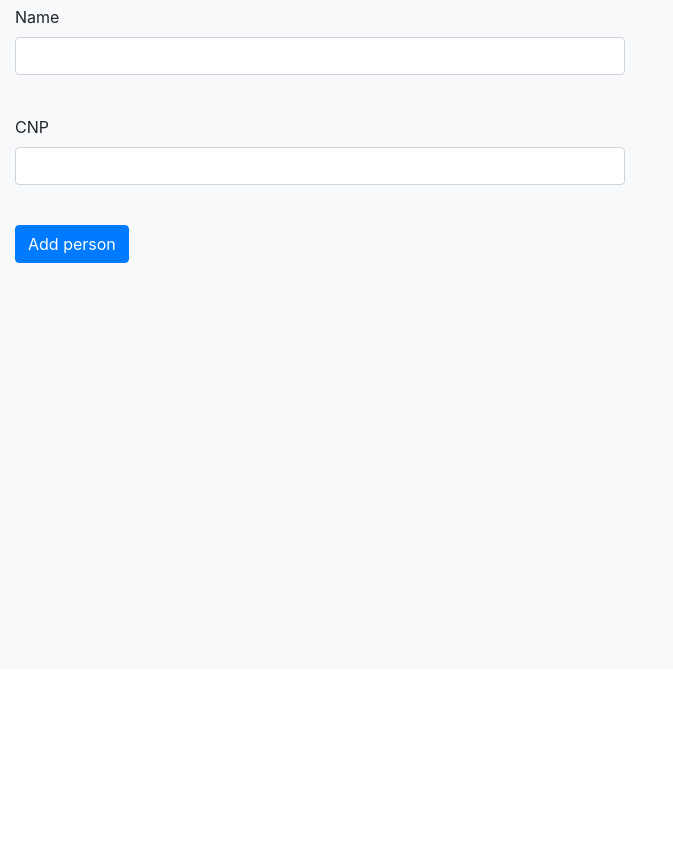
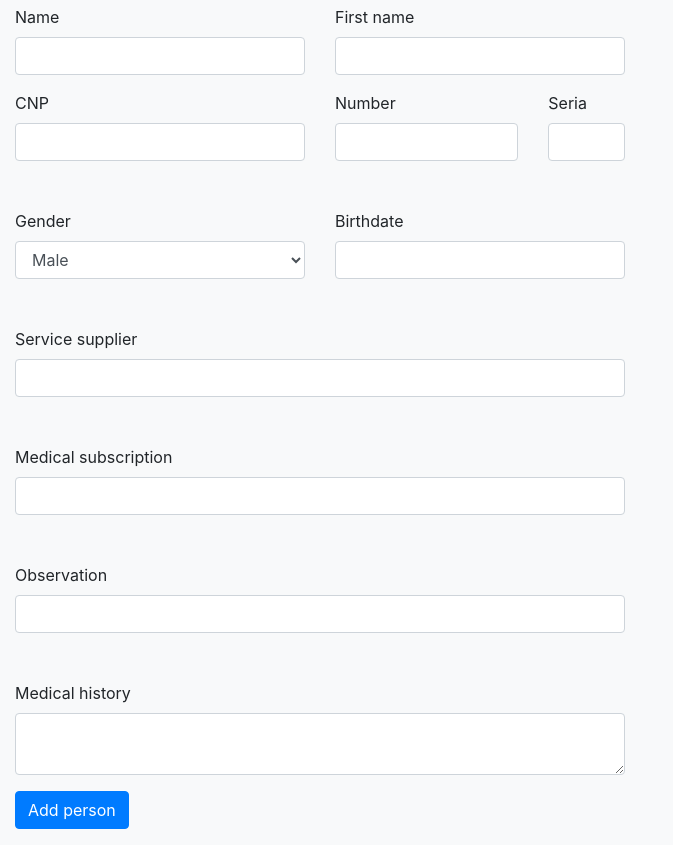
Before and after one commit to IoanaCiripan/Flask-App, a Flask app: page /person/add in a window 1280 px wide. Shown: the part 131-976 px from the top of the page, without its empty margins (0-673 px from the left). Before the commit the page ends 394 px from the top, so only its background shows below. Run offline with Flask 2, Linux system fonts and the light colour scheme; data that the repository does not hold is empty; some libraries are stand-ins or nearby versions.

Commit message:
Finish list of people system

```diff
--- a/List/app/collection.py
+++ b/List/app/collection.py
@@ -7,9 +7,10 @@ class Collection():
 		self.table = database[index]
 		self.new_element_added = False
 
-	def add(self, name, description):
-		element = self.format_element(name, description)
+	def add(self, **dictionary):
+		element = self.format_element(**dictionary)
 		result = database[self.index].insert_one(element)
+		self.new_element_added = True
 		return result.inserted_id
 
 	def delete_by_id(self, id):
@@ -17,12 +18,9 @@ class Collection():
 
 		return 1 == result.deleted_count
 
-	def format_element(self, name, description):
-		element = {
-			"name": name,
-			"description": description
-		}
-		return element
+	def get_first(self):
+		result = database[self.index].find_one()
+		return result
 
 	def get_list(self):
 		result = database[self.index].find()
@@ -32,9 +30,13 @@ class Collection():
 		result = database[self.index].find_one({"_id": ObjectId(id)})
 		return result
 
-	def update(self, id, name, description):
+	def format_element (self, **dictionary):
+		return dictionary
+
+	def update(self, id, **dictionary):
+		element = self.format_element(**dictionary)
 		result = database[self.index].update_one(
 			{ "_id": ObjectId(id)},
-			{ "$set": self.format_element(name, description)}
+			{ "$set": self.format_element(element)}
 		)
 		return 1 == result.modified_count
--- a/List/app/forms.py
+++ b/List/app/forms.py
@@ -1,15 +1,11 @@
 from flask_wtf import FlaskForm
+from wtforms.fields.html5 import DateTimeField
+from wtforms import SelectField
 from wtforms import StringField
 from wtforms import TextAreaField
 from wtforms import SubmitField
-from wtforms.validators import DataRequired
-from wtforms.validators import Length
+from .validators import *
 
-name_min_len = 1
-name_max_len = 20
-
-description_min_len = 5
-description_max_len = 200
 
 class PersonForm(FlaskForm):
     name = StringField(
@@ -34,7 +30,7 @@ class PersonForm(FlaskForm):
         "CNP",
         validators = [
             DataRequired(),
-            Length(min = name_min_len, max = name_max_len)
+            validate_cnp
         ],
         render_kw = {"class": "form-control"}
     )
@@ -43,7 +39,7 @@ class PersonForm(FlaskForm):
         "Number",
         validators = [
             DataRequired(),
-            Length(min = name_min_len, max = name_max_len)
+            validate_ci_number
         ],
         render_kw = {"class": "form-control"}
     )
@@ -52,7 +48,7 @@ class PersonForm(FlaskForm):
         "Seria",
         validators = [
             DataRequired(),
-            Length(min = name_min_len, max = name_max_len)
+            validate_ci_seria
         ],
         render_kw = {"class": "form-control"}
     )
@@ -60,17 +56,16 @@ class PersonForm(FlaskForm):
     birthdate = StringField(
         "Birthdate",
         validators = [
-            DataRequired(),
-            Length(min = name_min_len, max = name_max_len)
+            DataRequired()
         ],
         render_kw = {"class": "form-control"}
     )
 
-    gender = StringField(
+    gender = SelectField(
         "Gender",
+        choices = genders,
         validators = [
-            DataRequired(),
-            Length(min = name_min_len, max = name_max_len)
+            DataRequired()
         ],
         render_kw = {"class": "form-control"}
     )
@@ -84,11 +79,10 @@ class PersonForm(FlaskForm):
         render_kw = {"class": "form-control"}
     )
 
-    medicalSubscription = StringField(
+    medical_subscription = StringField(
         "Medical subscription",
         validators = [
-            DataRequired(),
-            Length(min = name_min_len, max = name_max_len)
+            Length(max = name_max_len)
         ],
         render_kw = {"class": "form-control"}
     )
@@ -96,7 +90,6 @@ class PersonForm(FlaskForm):
     medical_history = TextAreaField(
         "Medical history",
         [
-            DataRequired(),
             Length(
                 min = description_min_len,
                 max = description_max_len
@@ -108,8 +101,7 @@ class PersonForm(FlaskForm):
     observation = StringField(
         "Observation",
         validators = [
-            DataRequired(),
-            Length(min = name_min_len, max = name_max_len)
+            Length(min = description_min_len, max = name_max_len)
         ],
         render_kw = {"class": "form-control"}
     )
@@ -120,7 +112,7 @@ class AddForm(PersonForm):
         render_kw = {"class": "btn btn-primary"}
     )
 
-class ViewForm(PersonForm):
+class UpdateForm(PersonForm):
     submit = SubmitField(
     	"Edit",
     	render_kw = {"class": "btn btn-primary"}
--- a/List/app/pages.py
+++ b/List/app/pages.py
@@ -12,5 +12,5 @@ page = {
 	"person_delete": "Delete person",
 	"person_update": "View person",
 	"person_first": "First person",
-	"person_list": "List people"
+	"person_list": "List of people"
 }
--- a/List/app/routes.py
+++ b/List/app/routes.py
@@ -19,22 +19,16 @@ def home():
 def person_update(id):
 	message = ""
 	alert = ""
-	form = ViewForm()
+	person = people.get_by_id(id)
+	form = UpdateForm()
 
 	if form.validate_on_submit():
-		element = people.update(
-			id,
-			form.name.data,
-			form.description.data
-		)
-		if element:
+		if person:
 			alert = "alert-success"
 			message = "Element with id {} was edited!".format(id)
+		people.update(id, **form.data)
 	else:
-		element = people.get_by_id(id)
-
-		form.name.data = element["name"]
-		form.description.data = element["description"]
+		form = UpdateForm(**person)
 
 	if people.new_element_added:
 		people.new_element_added = False
@@ -42,7 +36,7 @@ def person_update(id):
 		message = "Element with id {} was added from database!".format(id)
 
 	return render_template(
-		"person_update.html",
+		"/person/update.html",
 		project = project.copy(),
 		page = page["person_update"],
 		list = people.get_list(),
@@ -54,13 +48,8 @@ def person_update(id):
 
 @app.route("/person/first", methods = ["GET", "POST"])
 def person_first():
-	return render_template(
-		"/person/first.html",
-		project = project.copy(),
-		page = page["person_first"],
-		list = people.get_list(),
-		form = form
-	)
+	first_person = people.get_first()
+	return redirect("/person/update/{}".format(first_person["_id"]))
 
 @app.route("/person/list", methods = ["GET", "POST"])
 def person_list():
@@ -68,8 +57,7 @@ def person_list():
 		"/person/list.html",
 		project = project.copy(),
 		page = page["person_list"],
-		list = people.get_list(),
-		form = form
+		list = people.get_list()
 	)
 
 @app.route("/person/add", methods = ["GET", "POST"])
@@ -79,13 +67,9 @@ def person_add():
 		flash("Add request for element {}".format(
 			form.name.data
 		))
-		element = people.add(
-			form.name.data,
-			form.description.data
-		)
-		people.new_element_added = True
+		id = people.add(**form.data)
 
-		return redirect("/view/{}".format(element))
+		return redirect("/person/update/{}".format(id))
 
 	return render_template(
 		"/person/add.html",
--- a/List/app/templates/person/delete.html
+++ b/List/app/templates/person/delete.html
@@ -7,7 +7,7 @@
 	{% include "alert.html" %}
 </div>
 <div class = "col-sm-12 col-md-12 col-lg-6 col-xl-6">
-	{% include "table.html" %}
+	{% include "person/table.html" %}
 </div>
 
 {% endblock %}
--- a/List/app/templates/person/form.html
+++ b/List/app/templates/person/form.html
@@ -2,16 +2,86 @@
 
 {{ form.hidden_tag() }}
 <div class="form-group">
+    <div class = "row">
+        <div class = "col-6">
             {{ form.name.label }}<br>
-    {{ form.name }}<br>
+            {{ form.name }}
             {% for error in form.name.errors %}
             <span style="color: var(--red);">[{{ error }}]</span>
             {% endfor %}
         </div>
+        <div class = "col-6">
+            {{ form.first_name.label }}<br>
+            {{ form.first_name }}
+            {% for error in form.first_name.errors %}
+            <span style="color: var(--red);">[{{ error }}]</span>
+            {% endfor %}
+        </div>
+    </div>
+</div>
 <div class="form-group">
+    <div class = "row">
+        <div class = "col-6">
             {{ form.cnp.label }}<br>
-    {{ form.cnp }}<br>
+            {{ form.cnp }}
             {% for error in form.cnp.errors %}
+            <span style="color: var(--red);">[{{ error }}]</span>
+            {% endfor %}
+        </div>
+        <div class = "col-4">
+            {{ form.ci_number.label }}<br>
+            {{ form.ci_number }}
+            {% for error in form.ci_number.errors %}
+            <span style="color: var(--red);">[{{ error }}]</span>
+            {% endfor %}<br>
+        </div>
+        <div class = "col-2">
+            {{ form.ci_seria.label }}<br>
+            {{ form.ci_seria }}
+            {% for error in form.ci_seria.errors %}
+            <span style="color: var(--red);">[{{ error }}]</span>
+            {% endfor %}<br>
+        </div>
+    </div>
+    <br>
+    <div class = "row">
+        <div class = "col-6">
+            {{ form.gender.label }}<br>
+            {{ form.gender }}
+            {% for error in form.gender.errors %}
+            <span style="color: var(--red);">[{{ error }}]</span>
+            {% endfor %}<br>
+        </div>
+        <div class = "col-6">
+            {{ form.birthdate.label }}<br>
+            {{ form.birthdate }}
+            {% for error in form.birthdate.errors %}
+            <span style="color: var(--red);">[{{ error }}]</span>
+            {% endfor %}<br>
+        </div>
+    </div>
+    <br>
+    {{ form.service_supplier.label }}<br>
+    {{ form.service_supplier }}
+    {% for error in form.service_supplier.errors %}
+    <span style="color: var(--red);">[{{ error }}]</span>
+    {% endfor %}<br><br>
+
+    {{ form.medical_subscription.label }}<br>
+    {{ form.medical_subscription }}
+    {% for error in form.medical_subscription.errors %}
+    <span style="color: var(--red);">[{{ error }}]</span>
+    {% endfor %}<br><br>
+
+    {{ form.observation.label }}<br>
+    {{ form.observation }}
+    {% for error in form.observation.errors %}
+    <span style="color: var(--red);">[{{ error }}]</span>
+    {% endfor %}<br><br>
+
+    {{ form.medical_history.label }}<br>
+    {{ form.medical_history }}
+    {% for error in form.medical_history.errors %}
     <span style="color: var(--red);">[{{ error }}]</span>
     {% endfor %}
 </div>
--- a/List/app/templates/person/table.html
+++ b/List/app/templates/person/table.html
@@ -13,10 +13,10 @@
     			<td>{{ element.name }} {{ element.first_name }}</td>
                 <td>{{ element.cnp }}</td>
     			<td>
-    				<a href = "/view/{{ element._id }}">
+    				<a href = "/person/update/{{ element._id }}">
     					<button class="btn btn-primary">View</button>
     				</a>
-    				<a href = "/delete/{{ element._id }}">
+    				<a href = "/person/delete/{{ element._id }}">
     					<button class="btn btn-primary">Delete</button>
     				</a>
     			</td>
--- a/List/app/templates/person/update.html
+++ b/List/app/templates/person/update.html
@@ -9,10 +9,10 @@
     </div>
     <form action="" method="post" novalidate>
         {{ form.hidden_tag() }}
-        {% include "person.html" %}
+        {% include "person/form.html" %}
         <div class="form-group">
         	{{ form.submit() }}
-			<a href = "/delete/{{ id }}">
+			<a href = "/person/delete/{{ id }}">
 				<div class="btn btn-primary">Delete</div>
 			</a>
         </div>
@@ -20,7 +20,7 @@
     </form>
 </div>
 <div class = "col-sm-12 col-md-12 col-lg-6 col-xl-6">
-	{% include "table.html" %}
+	{% include "person/table.html" %}
 </div>
 
 {% endblock %}
```
Also changed, not shown: List/app/templates/person/list.html (+6 -3 lines), List/app/validators.py (added, +61 -0 lines). Lines whose indentation alone changed are shown as unchanged.
